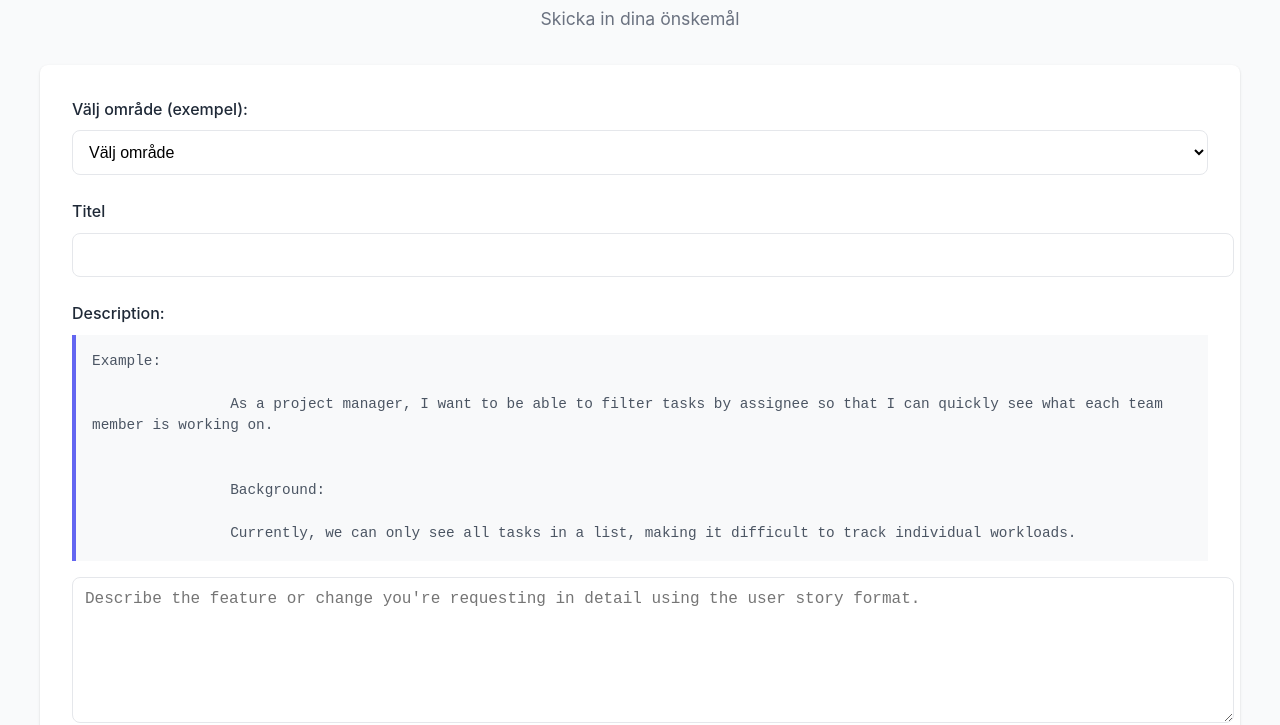
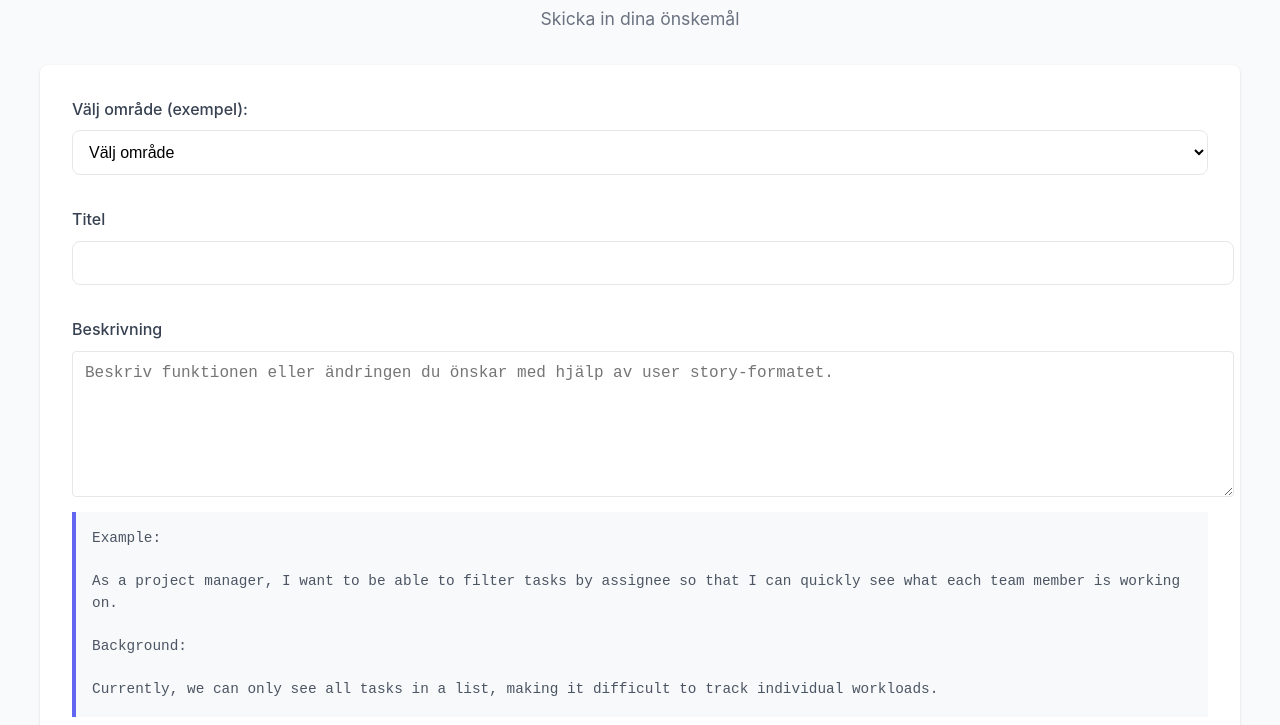
Before and after one commit to pontush81/featurerequest, a website: page public/index.html in a window 1280 px wide. Shown: the part 96-821 px from the top of the page. Drawn offline with Linux system fonts and the light colour scheme; no server answers.

Commit message:
Flyttat exempel-texter under respektive input-fält för bättre UX

```diff
--- a/public/css/styles.css
+++ b/public/css/styles.css
@@ -70,18 +70,19 @@ form {
 
 /* Form group styling */
 .form-group {
-    margin-bottom: 1.5rem;
+    margin-bottom: 2rem;
+    position: relative;
 }
 
 .form-group:last-child {
     margin-bottom: 0;
 }
 
-label {
+.form-group label {
     display: block;
     margin-bottom: 0.5rem;
     font-weight: 500;
-    color: var(--text-color);
+    color: #374151;
 }
 
 /* Input styling */
@@ -109,9 +110,21 @@ textarea:focus {
     box-shadow: 0 0 0 3px rgba(37, 99, 235, 0.1);
 }
 
-textarea {
+.form-group textarea {
+    width: 100%;
+    padding: 0.75rem;
+    border: 1px solid #e5e7eb;
+    border-radius: 4px;
+    font-size: 1rem;
     min-height: 120px;
     resize: vertical;
+    margin-bottom: 0;
+}
+
+.form-group textarea:focus {
+    outline: none;
+    border-color: #6366f1;
+    box-shadow: 0 0 0 2px rgba(99, 102, 241, 0.1);
 }
 
 /* Help text */
@@ -349,7 +362,7 @@ footer {
     background-color: #f8f9fa;
     border-left: 4px solid #6366f1;
     padding: 1rem;
-    margin-bottom: 1rem;
+    margin-top: 0.5rem;
     font-family: monospace;
     font-size: 0.9rem;
     line-height: 1.5;
--- a/public/index.html
+++ b/public/index.html
@@ -31,16 +31,20 @@
             </div>
 
             <div class="form-group">
-                <label for="description">Description:</label>
-                <div class="example-text">Example:<br>
-                As a project manager, I want to be able to filter tasks by assignee so that I can quickly see what each team member is working on.<br><br>
-                Background:<br>
-                Currently, we can only see all tasks in a list, making it difficult to track individual workloads.</div>
-                <textarea id="description" name="description" required placeholder="Describe the feature or change you're requesting in detail using the user story format."></textarea>
+                <label for="description">Beskrivning</label>
+                <textarea id="description" name="description" required placeholder="Beskriv funktionen eller ändringen du önskar med hjälp av user story-formatet."></textarea>
+                <div class="example-text">Example:
+
+As a project manager, I want to be able to filter tasks by assignee so that I can quickly see what each team member is working on.
+
+Background:
+
+Currently, we can only see all tasks in a list, making it difficult to track individual workloads.</div>
             </div>
 
             <div class="form-group">
                 <label for="acceptanceCriteria">Acceptanskriterier</label>
+                <textarea id="acceptanceCriteria" name="acceptanceCriteria" required placeholder="Lista specifika, testbara villkor som måste uppfyllas för att önskemålet ska anses vara klart."></textarea>
                 <div class="example-text">List specific, testable conditions that must be met. Example:
 
 1. A dropdown filter for assignees is available in the task list view
@@ -48,13 +52,12 @@
 3. Selecting an assignee immediately updates the task list
 4. The filter persists when navigating away and back
 5. A 'Clear Filter' option is available</div>
-                <textarea id="acceptanceCriteria" name="acceptanceCriteria" required placeholder="Lista specifika, testbara villkor som måste uppfyllas för att önskemålet ska anses vara klart."></textarea>
             </div>
 
             <div class="form-group">
                 <label for="businessValue">Affärsvärde</label>
+                <textarea id="businessValue" name="businessValue" required placeholder="Beskriv vilket värde detta tillför verksamheten."></textarea>
                 <div class="example-text">Explain the value this brings to the business</div>
-                <textarea id="businessValue" name="businessValue" required placeholder="Beskriv vilket värde detta tillför verksamheten."></textarea>
             </div>
 
             <div class="form-group">
```
